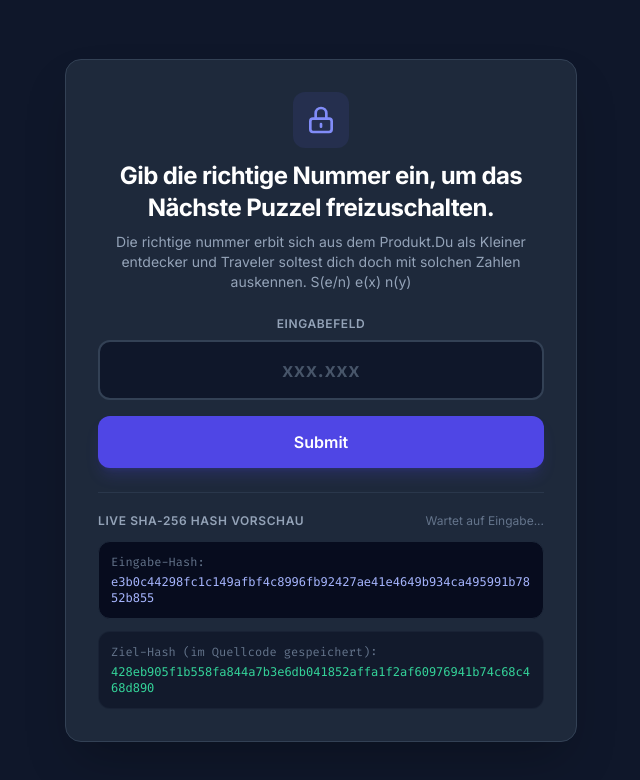
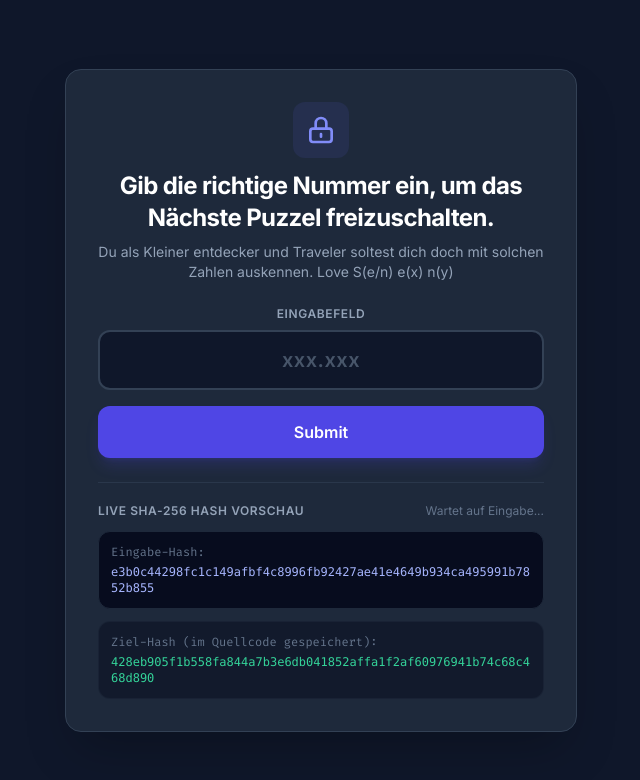
Before and after one commit to FloppyHDGitHub/calculator, a website: page Scavenger_hunt.html in a window 1280 px wide. Shown: the whole page, without its empty margins (319-959 px from the left). Drawn offline with nearby package versions, Linux system fonts and the light colour scheme.

Commit message:
Update Scavenger_hunt.html

```diff
--- a/Scavenger_hunt.html
+++ b/Scavenger_hunt.html
@@ -27,7 +27,7 @@
                 </svg>
             </div>
             <h1 class="text-2xl font-bold tracking-tight text-white">Gib die richtige Nummer ein, um das Nächste Puzzel freizuschalten.</h1>
-            <p class="text-sm text-slate-400">Die richtige nummer erbit sich aus dem Produkt.Du als Kleiner entdecker und Traveler soltest dich doch mit solchen Zahlen auskennen. S(e/n) e(x) n(y)</p>
+            <p class="text-sm text-slate-400">Du als Kleiner entdecker und Traveler soltest dich doch mit solchen Zahlen auskennen. Love S(e/n) e(x) n(y)</p>
         </div>
 
         <div class="space-y-4">
```
